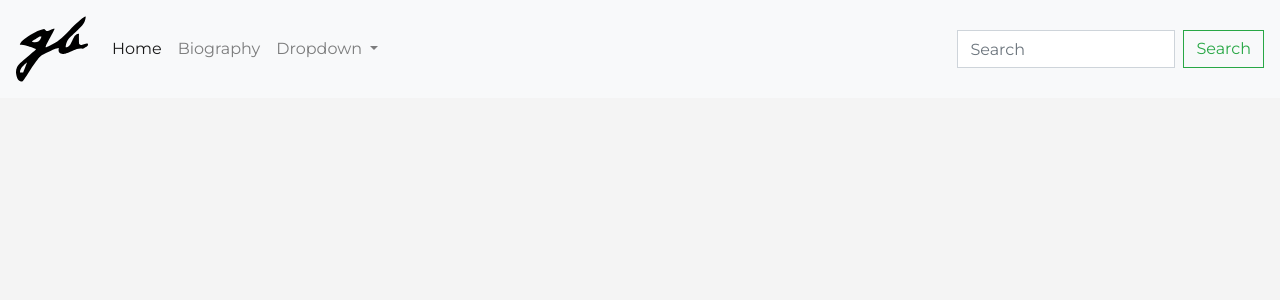
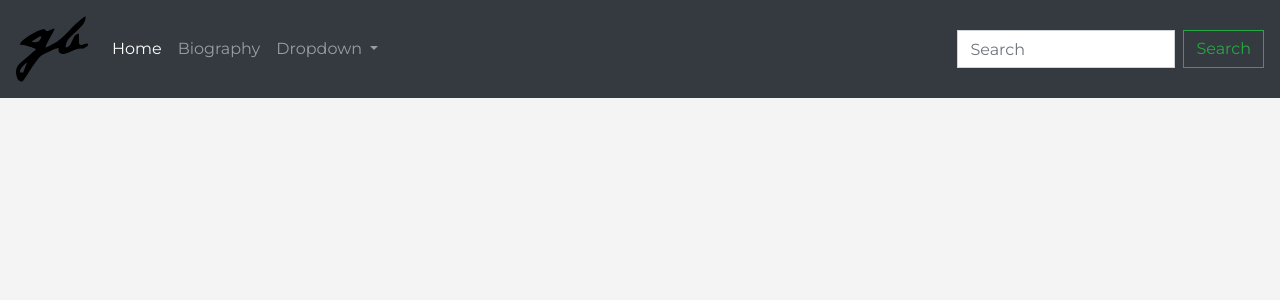
Before and after one commit to GBrachetta/guillermo, a Django app: template templates/base.html in a window 1280 px wide. Shown: the top 300 px of the page. Run offline with Django 3.2, Linux system fonts and the light colour scheme; the template is opened without the code that fills it, so the values that code supplies are empty; some libraries are stand-ins or nearby versions.

Commit message:
Set navbar to dark background

```diff
--- a/templates/includes/navigation.html
+++ b/templates/includes/navigation.html
@@ -1,5 +1,5 @@
 {% load static %}
-<nav class="navbar fixed-top navbar-expand-lg navbar-light bg-light">
+<nav class="navbar fixed-top navbar-expand-lg navbar-dark bg-dark">
     <a class="navbar-brand" href="#"
         ><img class="logo" src="{% static 'icons/logo.svg' %}" height="72" width="72" alt="Logo"
     /></a>
```
